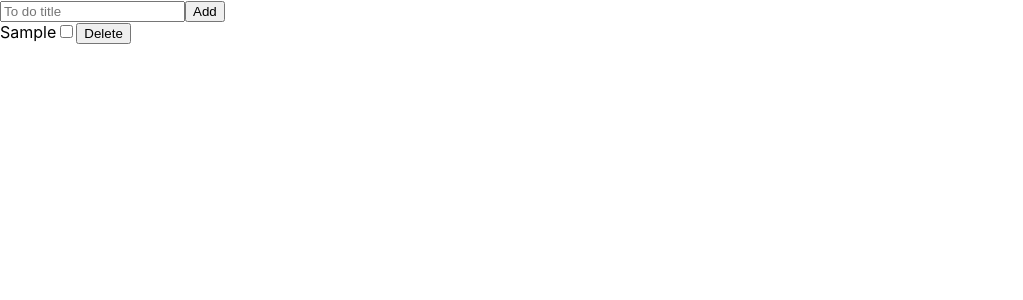
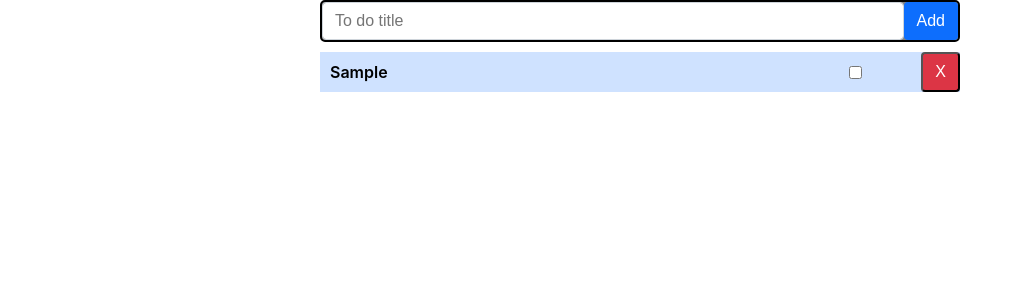
Before and after one commit to DenisMedko/homework-20221201-todo-list, a React (Create React App) app: page / in a window 1280 px wide. Both pictures are taken after typing "Sample" into the empty fields and a click on the button "Add". Shown: the top 300 px of the page, without its empty margins (0-1023 px from the left). Built offline with nearby package versions, Linux system fonts and the light colour scheme; the HTML template or start-up script is replaced by a standard one.

Commit message:
styles added

```diff
--- a/package.json
+++ b/package.json
@@ -10,6 +10,7 @@
     "react": "^18.2.0",
     "react-dom": "^18.2.0",
     "react-scripts": "5.0.1",
+    "sass": "^1.56.1",
     "web-vitals": "^2.1.4",
     "yup": "^0.32.11"
   },
--- a/src/App.js
+++ b/src/App.js
@@ -1,18 +1,17 @@
-import './App.css';
 import * as yup from 'yup';
 import { useReducer } from 'react';
+import styles from './App.module.scss';
 import TodoList from './components/TodoList';
 import todosReducer from './reducers/todosReducer';
+import { ErrorMessage, Field, Form, Formik } from 'formik';
 import { changeItemTitle, addItem, changeItemIsDone, deleteItem } from './actions/actionCreators';
-import { ErrorMessage, Field, Form, Formik } from 'formik';
+
 
 const initialState = {
   todos : [],
   currentTitle : '',
 };
-const initialFormState = {
-  currentTitle : '',
-};
+
 
 const TODO_ITEM_SCHEMA = yup.object({
   title: yup
@@ -45,24 +44,28 @@ const App = () => {
   };
 
   const {currentTitle, todos} = state;
-
+  // const initialFormState = {
+  //   currentTitle : state.currentTitle,
+  // };
   return (
-    <div>
+    <div className={styles.todoList}>
       <Formik
-        initialValues={initialFormState}
+        initialValues={initialState}
         onSubmit={handleAddBtn}
-        validationSchema={TODO_ITEM_SCHEMA}>
-          <Form>
+        validationSchema={TODO_ITEM_SCHEMA}
+        >
+          <Form className={styles.form}>
             <ErrorMessage name="title" component="div" />
             <Field
               type="text"
               name="title"
               placeholder="To do title"
-              //className="todoInput"
+              className={styles.todoInput}
               value={currentTitle}
               onChange={handleInput}
             />
-            <button type="submit" className="todoAddBtn">Add</button>
+            <button type="submit" className={styles.todoAddBtn}>Add</button>
+
           </Form>
       </Formik>
       <TodoList todos={todos} handleIsDone={handleIsDone} handleDelete={handleDelete}/>
--- /dev/null
+++ b/src/App.module.scss
@@ -0,0 +1,41 @@
+.todoList {
+    margin: 0 auto;
+    display: flex;
+    justify-content: center;
+    flex-direction: column;
+    width: 50%;
+}
+.form {
+    display: flex;
+    justify-content: center;
+    background-color: gray;
+    border: 2px solid black ;
+    border-radius: 5px;
+}
+.todoInput{
+    display: block;
+    width: 100%;
+    padding: 0.375rem 0.75rem;
+    font-size: 1rem;
+    font-weight: 400;
+    line-height: 1.5;
+    color: #212529;
+    background-color: #fff;
+    background-clip: padding-box;
+    border: 1px solid #ced4da;
+    border-radius: 0.25rem;
+}
+.todoAddBtn{
+    color: #fff;
+    background-color: #0d6efd;
+    font-weight: 400;
+    line-height: 1.5;
+    text-align: center;
+    text-decoration: none;
+    vertical-align: middle;
+    border: 1px solid transparent;
+    padding: 0.375rem 0.75rem;
+    font-size: 1rem;
+    border-radius: 0.25rem;
+
+}
--- /dev/null
+++ b/src/components/TodoList/TodoList.module.scss
@@ -0,0 +1,48 @@
+.itemsList {
+    margin-top: 10px ;
+    .todoItem {
+        margin: 0 0 5px ;
+        display: flex;
+        justify-content: space-between;
+        align-items: center;
+        &:nth-child(odd) {
+            background-color: #cfe2ff;
+        }
+        &:nth-child(even) {
+            background-color: #d7d8da;
+        }
+        .todoItemTitle {
+            margin: 10px;
+            width: 70%;
+            font-weight: 600;
+            font-size: 1rem;
+        }
+        .deleteBtn {
+            color: #fff;
+            background-color: #dc3545;
+            display: inline-block;
+            font-weight: 400;
+            line-height: 1.5;
+            text-align: center;
+            text-decoration: none;
+            vertical-align: middle;
+            user-select: none;
+            padding: 0.375rem 0.75rem;
+            font-size: 1rem;
+            border-radius: 0.25rem;
+        }
+        .checkBox {
+            padding: 0.375rem 0.75rem;
+            font-size: 1rem;
+            font-weight: 400;
+            line-height: 1.5;
+            color: #212529;
+            text-align: center;
+            white-space: nowrap;
+            background-color: #e9ecef;
+            border: 1px solid #ced4da;
+            border-radius: 0.25rem;
+        }
+    }
+
+}
--- a/src/components/TodoList/index.jsx
+++ b/src/components/TodoList/index.jsx
@@ -1,21 +1,27 @@
 import React from 'react';
+import styles from './TodoList.module.scss';
 
 const TodoList = (props) => {
 
     const {handleIsDone, handleDelete} = props;
 
-    const todoList = props.todos.map( elem => {
+    const itemsList = props.todos.map( elem => {
         const {id, title, isDone} = elem;
-        return (<div key={id}>
-                    {title}
-                    <input type="checkbox" name={id} checked={isDone} onChange={handleIsDone}/>
-                    <button name={id} onClick={handleDelete}>Delete</button>
+        return (<div key={id} className={styles.todoItem}>
+                    <div className={styles.todoItemTitle}>{title}</div>
+                    <input type="checkbox"
+                        name={id}
+                        checked={isDone}
+                        onChange={handleIsDone}
+                        className={styles.checkBox}
+                    />
+                    <button name={id} onClick={handleDelete} className={styles.deleteBtn}>X</button>
                 </div>)}
     );
 
     return (
-        <div>
-            {todoList}
+        <div className={styles.itemsList}>
+            {itemsList}
         </div>
     );
 }
```
Also changed, not shown: 1 other file (tests, documents, lock files or other folders).
